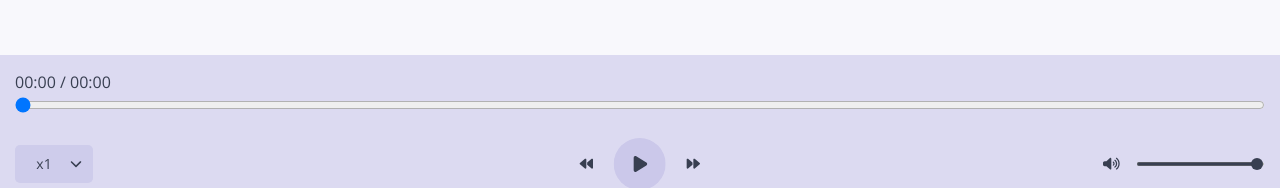
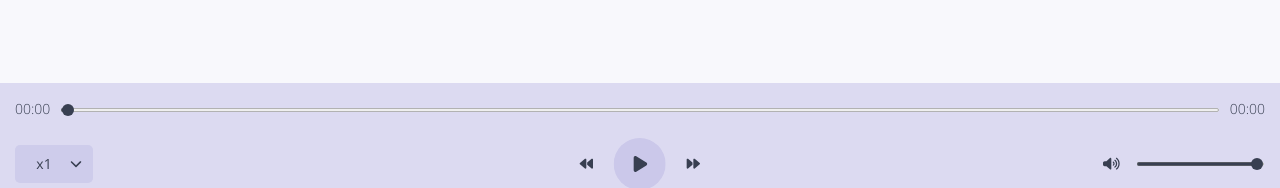
Before and after one commit to eoussama/playback-sync, a Vue app: page / in a window 1280 px wide. Shown: the part 559-747 px from the top of the page. Built offline with nearby package versions, Linux system fonts and the light colour scheme.

Commit message:
▶️ Timeline Styling, #74

```diff
--- a/src/components/controls/TimelineComp.vue
+++ b/src/components/controls/TimelineComp.vue
@@ -51,8 +51,9 @@ export default defineComponent({
 <template>
   <div class="timeline">
     <div class="timeline__label">
-      {{ displayTime }} / {{ displayDuration }}
+      {{ displayTime }}
     </div>
+
     <div class="timeline__track">
       <input
         min="0"
@@ -62,14 +63,60 @@ export default defineComponent({
         @input="onChanged"
       >
     </div>
+
+    <div class="timeline__label">
+      {{ displayDuration }}
+    </div>
   </div>
 </template>
 
 <style scoped lang="scss">
+@use '@/style/mixins/selectable';
+
 .timeline {
+  display: flex;
+  align-items: center;
+  justify-content: center;
+
+  width: 100%;
+
+  &__label {
+    color: var(--text-color);
+
+    font-size: 14px;
+    font-weight: var(--font-weight-light);
+  }
+
   &__track {
+    display: flex;
+    align-items: center;
+    justify-content: center;
+
+    flex: 1;
+    margin: 0 10px;
+
     input {
       width: 100%;
+      border-radius: 4px;
+      accent-color: var(--color-primary);
+
+      @extend %focusable;
+
+      &::-webkit-slider-runnable-track {
+        cursor: pointer;
+
+        width: 100%;
+        height: 4px;
+
+        border-radius: 10px;
+      }
+
+      &::-webkit-slider-thumb {
+        transform: scale(0.8);
+
+        margin-top: -6px;
+        border-radius: 5px;
+      }
     }
   }
 }
```
